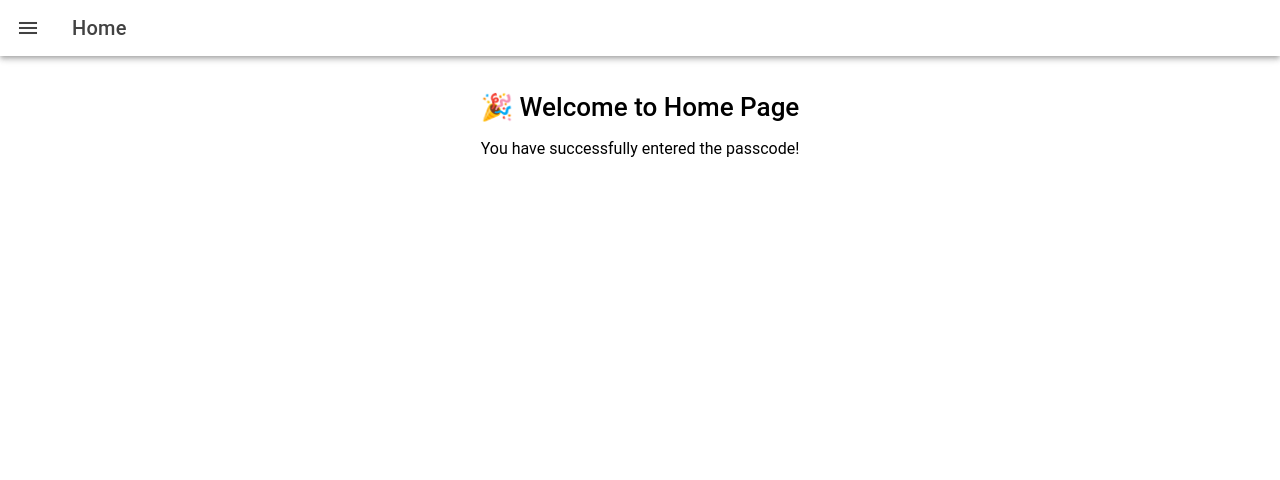
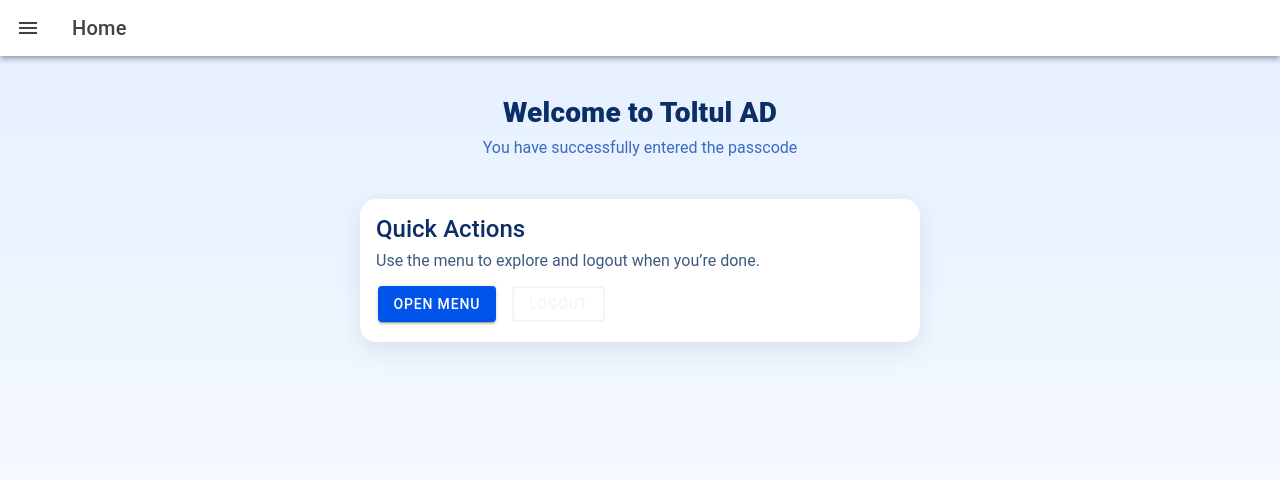
Before and after one commit to Opop29/Toltul-ad, a React (Vite) app: page /Toltul-ad/home in a window 1280 px wide. Shown: the top 480 px of the page. Built offline with nearby package versions, Linux system fonts and the light colour scheme; sample sign-in values are in the browser's storage.

Commit message:
add home style creating home css

```diff
--- /dev/null
+++ b/src/css/Home.css
@@ -0,0 +1,83 @@
+.home-content {
+  --background: linear-gradient(180deg, #e6f0ff 0%, #ffffff 100%);
+}
+
+.home-hero {
+  padding: 24px 12px 8px;
+  color: #0b2e66;
+}
+
+.home-title {
+  margin: 0;
+  font-size: 28px;
+  font-weight: 800;
+  letter-spacing: 0.2px;
+}
+
+.home-subtitle {
+  margin-top: 8px;
+  color: #3a6bbf;
+}
+
+.home-card {
+  margin: 18px auto 0;
+  padding: 16px;
+  max-width: 560px;
+  background: #ffffff;
+  border-radius: 16px;
+  box-shadow: 0 8px 24px rgba(11, 46, 102, 0.1);
+  text-align: left;
+}
+
+.home-card h2 {
+  margin: 0 0 8px 0;
+  color: #0b2e66;
+}
+
+.home-card p {
+  margin: 0 0 12px 0;
+  color: #3d5a80;
+}
+
+.home-actions {
+  display: flex;
+  gap: 12px;
+}
+
+/* Menu styles */
+.home-menu {
+  --background: linear-gradient(180deg, #0b2e66 0%, #3a6bbf 100%);
+  color: #ffffff;
+}
+
+.menu-header {
+  margin: 16px 0 8px;
+}
+
+.menu-avatar {
+  margin: 0 auto 8px;
+  width: 72px;
+  height: 72px;
+  border: 2px solid rgba(255, 255, 255, 0.6);
+}
+
+.menu-title {
+  margin: 0;
+  color: #ffffff;
+}
+
+.menu-subtitle {
+  margin: 4px 0 0 0;
+  color: rgba(255, 255, 255, 0.85);
+}
+
+.menu-list {
+  background: transparent;
+}
+
+.menu-item {
+  --background: rgba(255, 255, 255, 0.06);
+  --color: #ffffff;
+  border-radius: 12px;
+  margin: 8px 12px;
+}
--- a/src/pages/Home.tsx
+++ b/src/pages/Home.tsx
@@ -17,6 +17,7 @@ import {
 } from "@ionic/react";
 import { logOutOutline, homeOutline, settingsOutline } from "ionicons/icons";
 import { useHistory } from "react-router-dom";
+import "../css/Home.css";
 
 const Home: React.FC = () => {
   const history = useHistory();
@@ -35,21 +36,21 @@ const Home: React.FC = () => {
             <IonTitle>Menu</IonTitle>
           </IonToolbar>
         </IonHeader>
-        <IonContent className="ion-padding">
-          <div className="ion-text-center" style={{ margin: "16px 0" }}>
-            <IonAvatar style={{ margin: "0 auto", width: "72px", height: "72px" }}>
+        <IonContent className="ion-padding home-menu">
+          <div className="menu-header ion-text-center">
+            <IonAvatar className="menu-avatar">
               <img src="https://i.pravatar.cc/150?img=13" alt="User" />
             </IonAvatar>
-            <h2 style={{ marginTop: 12 }}>🎉 Welcome</h2>
-            <p style={{ color: "var(--ion-color-medium)" }}>You are signed in</p>
+            <h2 className="menu-title">🎉 Welcome</h2>
+            <p className="menu-subtitle">You are signed in</p>
           </div>
 
-          <IonList>
-            <IonItem button detail={false} lines="full">
+          <IonList className="menu-list">
+            <IonItem button detail={false} lines="full" className="menu-item">
               <IonIcon slot="start" icon={homeOutline} />
               <IonLabel>Home</IonLabel>
             </IonItem>
-            <IonItem button detail={false} lines="none">
+            <IonItem button detail={false} lines="none" className="menu-item">
               <IonIcon slot="start" icon={settingsOutline} />
               <IonLabel>Settings</IonLabel>
             </IonItem>
@@ -73,9 +74,20 @@ const Home: React.FC = () => {
             <IonTitle>Home</IonTitle>
           </IonToolbar>
         </IonHeader>
-        <IonContent className="ion-padding ion-text-center">
-          <h1>🎉 Welcome to Home Page</h1>
-          <p>You have successfully entered the passcode!</p>
+        <IonContent className="ion-padding ion-text-center home-content">
+          <div className="home-hero">
+            <h1 className="home-title">Welcome to Toltul AD</h1>
+            <p className="home-subtitle">You have successfully entered the passcode</p>
+          </div>
+
+          <div className="home-card">
+            <h2>Quick Actions</h2>
+            <p>Use the menu to explore and logout when you’re done.</p>
+            <div className="home-actions">
+              <IonButton color="primary" fill="solid">Open Menu</IonButton>
+              <IonButton color="light" fill="outline" onClick={handleLogout}>Logout</IonButton>
+            </div>
+          </div>
         </IonContent>
       </IonPage>
     </>
```
